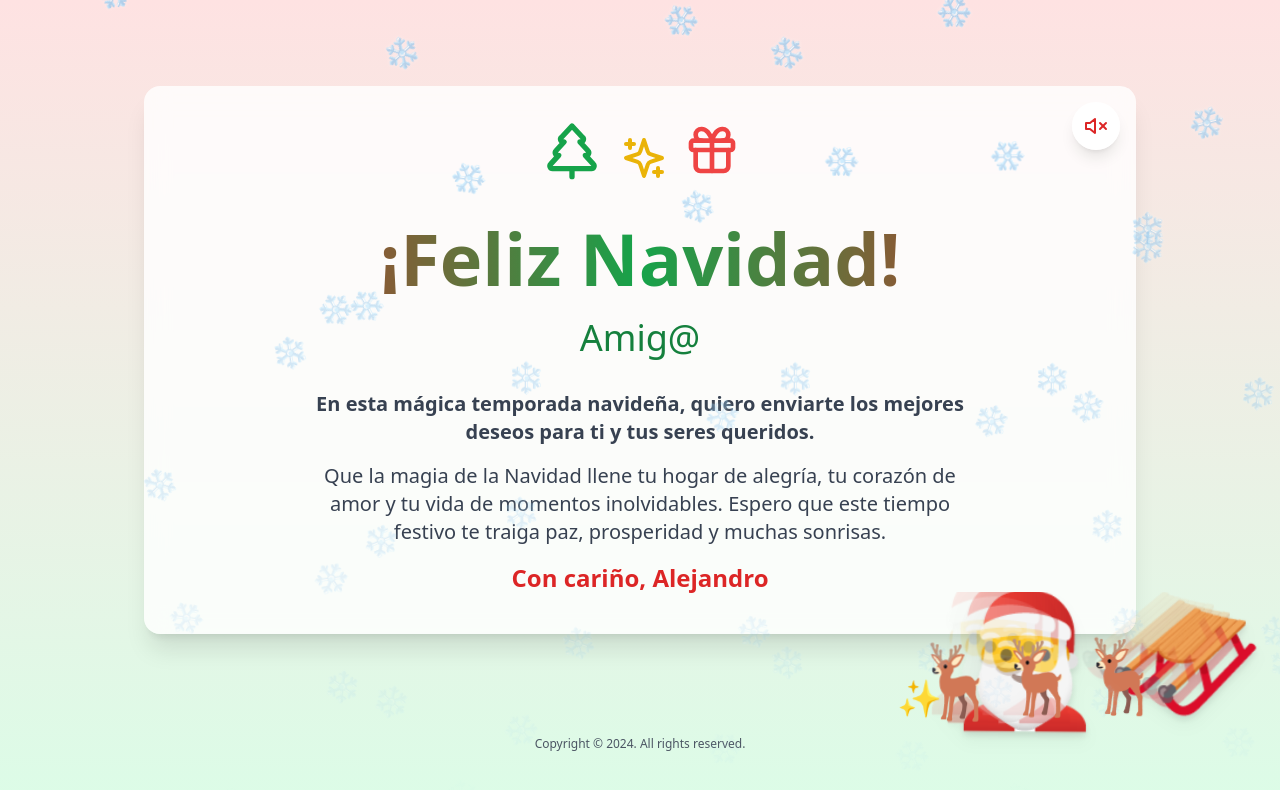
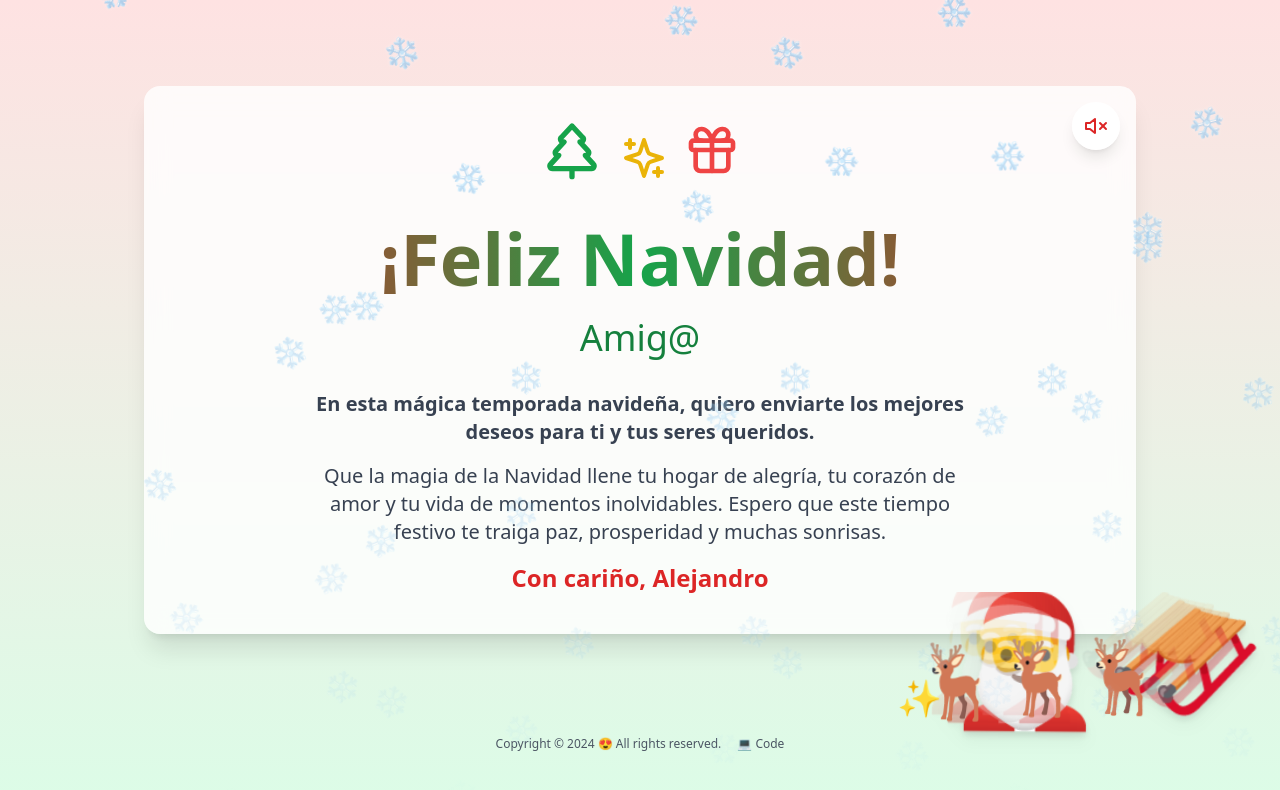
Before and after one commit to alejandrobolano/Merry-Xmas, a React (Vite) app: page / in a window 1280 px wide. Shown: the top 790 px of the page. Built offline with nearby package versions, Linux system fonts and the light colour scheme.

Commit message:
feat: add code link

```diff
--- a/src/components/Footer.tsx
+++ b/src/components/Footer.tsx
@@ -3,7 +3,8 @@ export const Footer : React.FC = () => {
   return (
     <div className="text-center">
       <div className="flex justify-center items-center gap-4 mb-8 text-xs text-gray-600">
-       <a href="https://alejandrobolano.vercel.app" target="_blank">Copyright © 2024. All rights reserved.</a>
+       <a href="https://alejandrobolano.vercel.app" target="_blank">Copyright © 2024 😍 All rights reserved.</a>
+        <a href="https://github.com/alejandrobolano/Merry-Xmas" target="_blank">💻 Code</a>
       </div>
     </div>
   );
```
